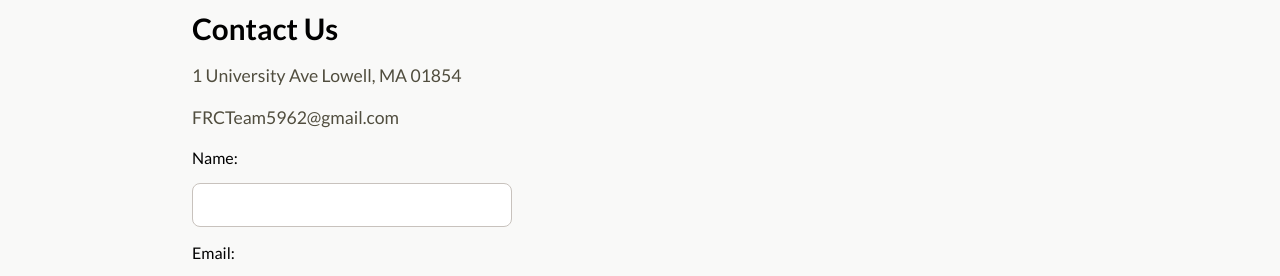
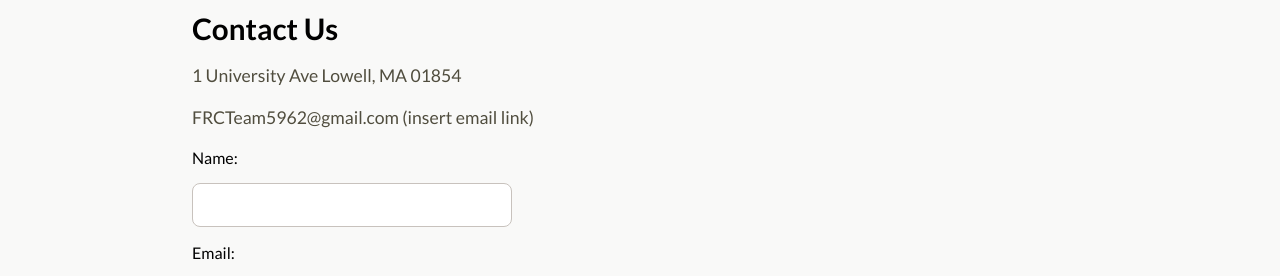
Before and after one commit to perSEVERE-5962/frc5962, a Jekyll site: the page built from contact.md, in a window 1280 px wide. Shown: the part 578-854 px from the top of the page. Built offline with Jekyll 4.4.1, drawn with Linux system fonts in a browser that asks for light colours.

Commit message:
Updated Contact

```diff
--- a/contact.md
+++ b/contact.md
@@ -8,7 +8,7 @@ hero-title: Contact
 1 University Ave
 Lowell, MA 01854
 
-FRCTeam5962@gmail.com
+FRCTeam5962@gmail.com (insert email link)
 
 <form action="https://formspree.io/frc_team_5962_captains@googlegroups.com" method="POST">
     <label for="name">Name: </label>
```
